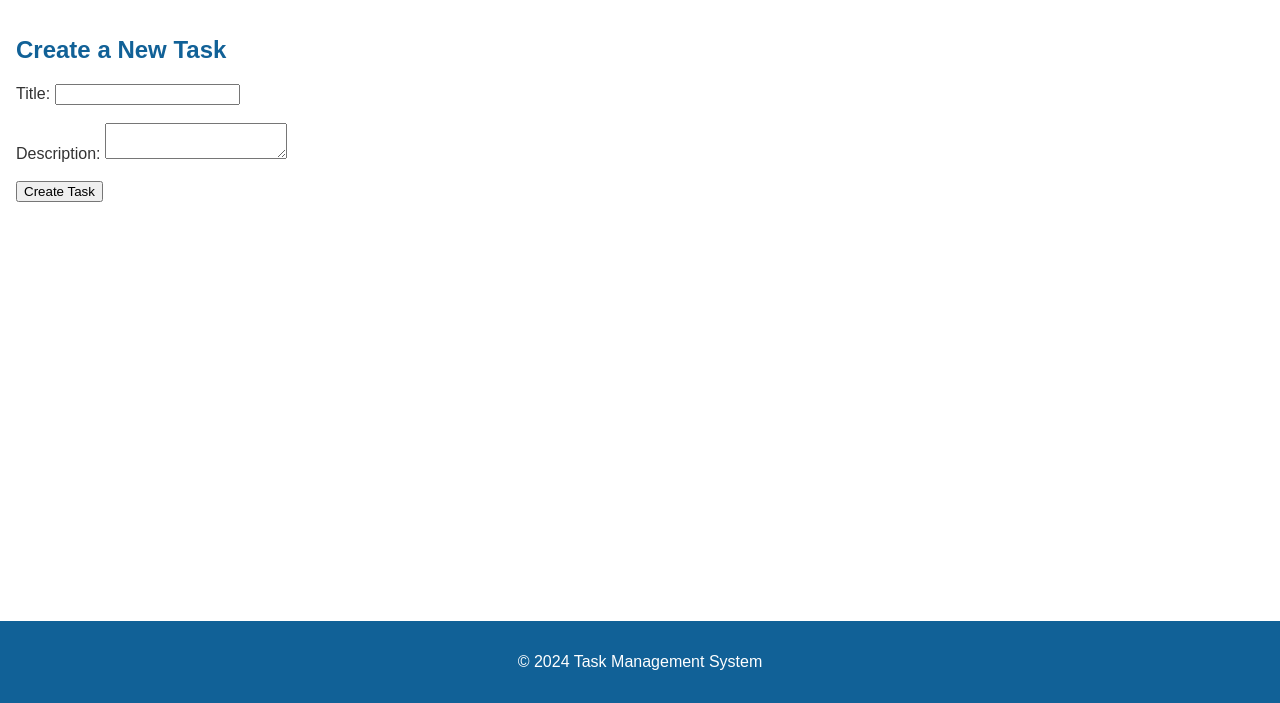
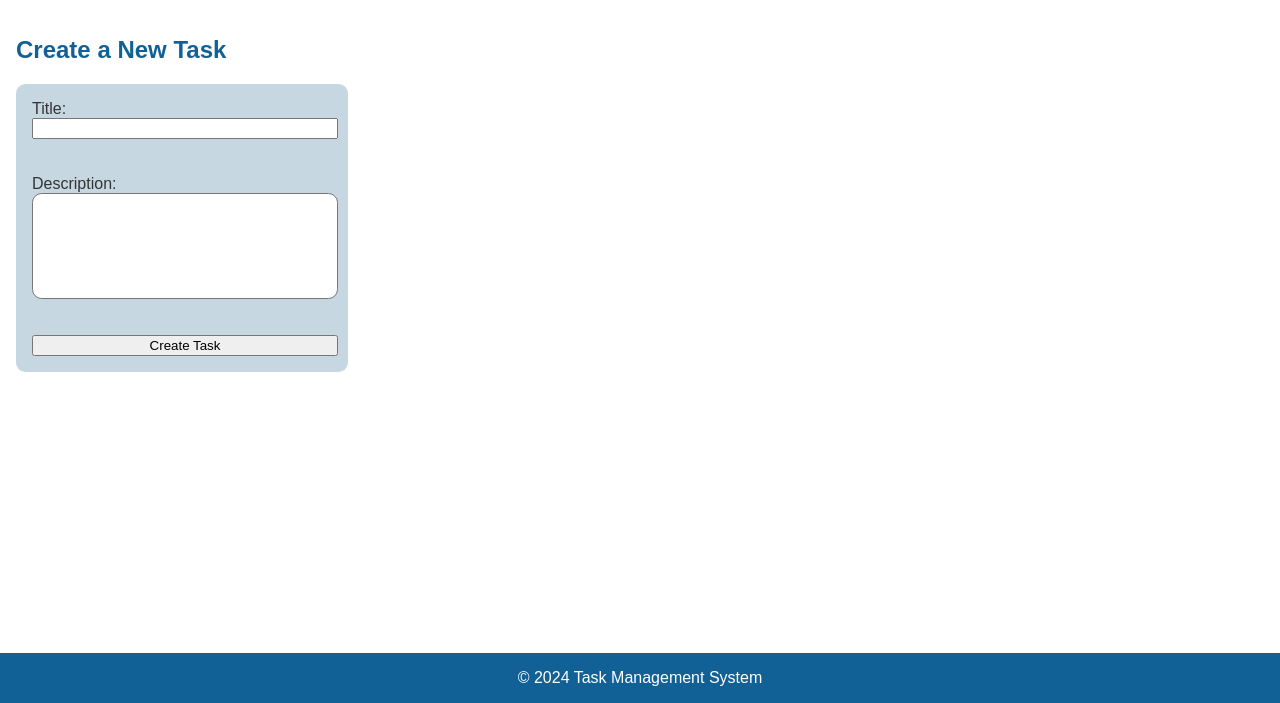
Before and after one commit to DavidcD8/Task_Manager, a Django app: page /create/ in a window 1280 px wide. Shown: the part 97-800 px from the top of the page. Run offline with Django 5.2, Linux system fonts and the light colour scheme.

Commit message:
Add css to create_task template.

```diff
--- a/tasks/static/tasks/css/styles.css
+++ b/tasks/static/tasks/css/styles.css
@@ -1,9 +1,9 @@
 /* General Reset */
 body {
+    padding: 0;
     margin: 0;
-    padding: 0;
     font-family: Arial, sans-serif;
-     color: #333;
+    color: #333;
 }
 
 /* Header Styles */
@@ -86,8 +86,26 @@ footer {
     background-color: #116197;
     color: white;
     text-align: center;
-    padding: 1rem 0;
     position: fixed;
     bottom: 0;
     width: 100%;
 }
+
+
+/*Create post*/
+#create_form {
+    display: grid;
+    align-items: center;
+    padding: 1rem;
+    max-width: 300px;
+    background-color: #C6D7E2;
+    border-radius: 0.6rem;
+}
+#description{
+    max-width: 300px;
+    min-width: 300px;
+    height: 100px;
+    resize: none;
+    border-radius: 0.6rem;
+
+}
--- a/tasks/templates/tasks/task_create.html
+++ b/tasks/templates/tasks/task_create.html
@@ -4,7 +4,7 @@
 
 {% block content %}
 <h2>Create a New Task</h2>
-<form method="POST">
+<form id="create_form" method="POST">
     {% csrf_token %}
     <label for="title">Title:</label>
     <input type="text" id="title" name="title" required><br><br>
```
Also changed, not shown: db.sqlite3.
